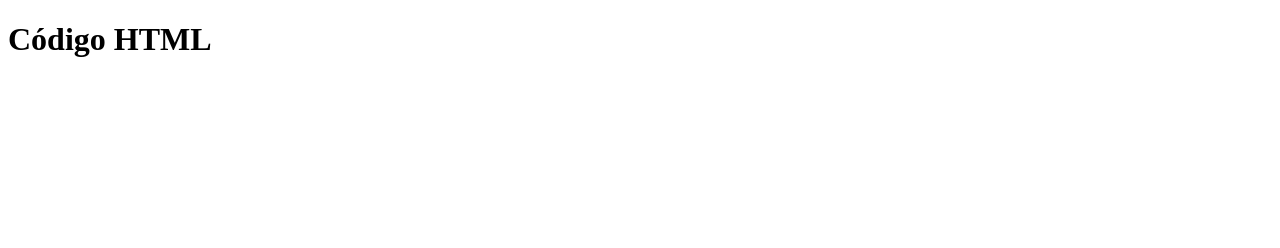
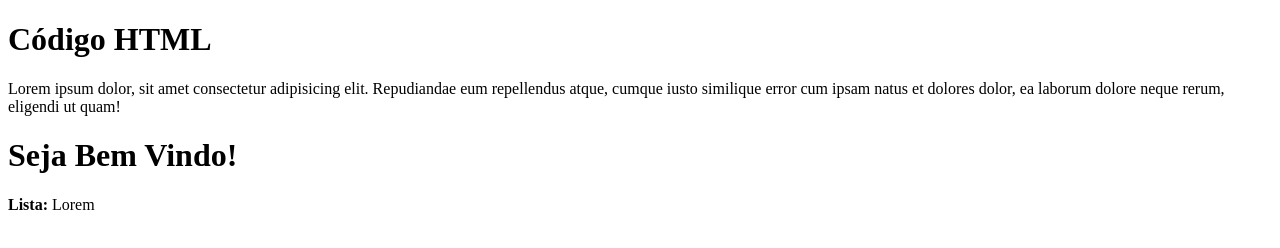
Before and after one commit to ViniciusFerna/javascript-git-teste, a plain HTML site: page index.html in a window 1280 px wide. Drawn offline with Linux system fonts and the light colour scheme.

Commit message:
adicionando tags do html

```diff
--- a/index.html
+++ b/index.html
@@ -1,13 +1,28 @@
 <!DOCTYPE html>
 <html lang="pt-br">
-<head>
-    <meta charset="UTF-8">
-    <meta name="viewport" content="width=device-width, initial-scale=1.0">
+  <head>
+    <meta charset="UTF-8" />
+    <meta name="viewport" content="width=device-width, initial-scale=1.0" />
     <title>Código HTML</title>
-</head>
-<body>
+  </head>
+  <body>
     <h1>Código HTML</h1>
 
+    <p>
+      Lorem ipsum dolor, sit amet consectetur adipisicing elit. Repudiandae eum
+      repellendus atque, cumque iusto similique error cum ipsam natus et dolores
+      dolor, ea laborum dolore neque rerum, eligendi ut quam!
+    </p>
 
-</body>
+    <div>
+
+        <h1>Seja Bem Vindo!</h1>
+        <strong>Lista:</strong> <!-- Negrito-->
+        <span>Lorem</span>  <!-- Texto normal-->
+    <!-- Ctrl + K + C => Atalho comentário -->
+
+
+    </div>
+
+  </body>
 </html>
```
